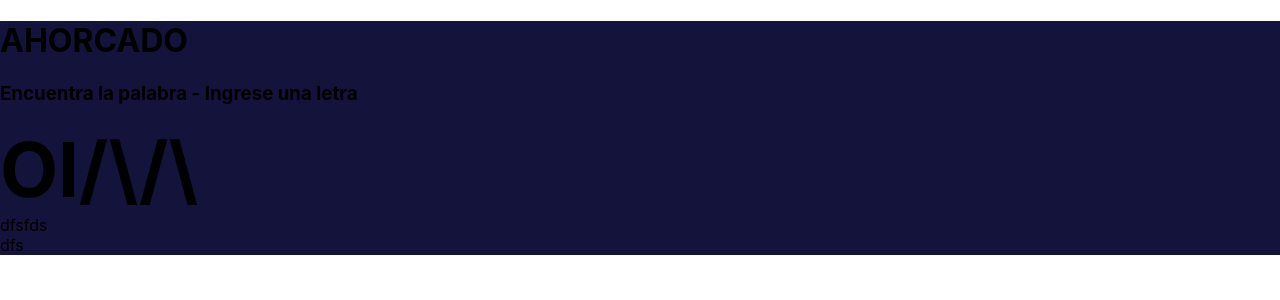
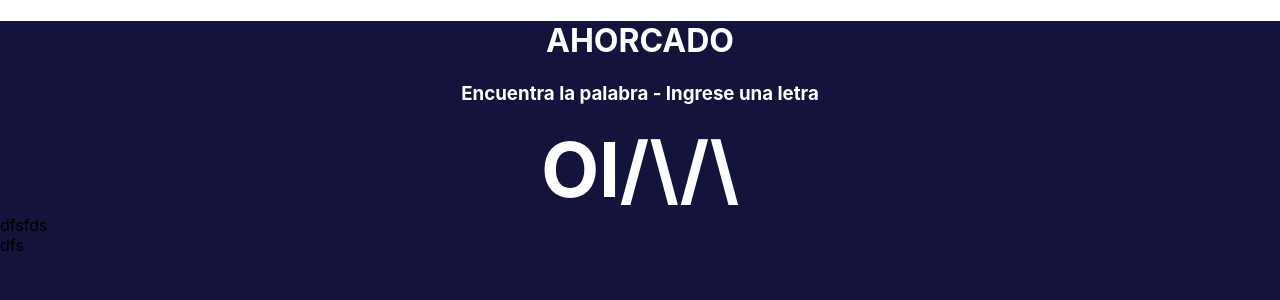
Before and after one commit to JuanDAristizabal/Parcial_Web, a React (Create React App) app: page / in a window 1280 px wide. Shown: the top 300 px of the page. Built offline with nearby package versions, Linux system fonts and the light colour scheme.

Commit message:
color fondo

```diff
--- a/src/App.css
+++ b/src/App.css
@@ -1,7 +1,18 @@
 .container{
 background-color: rgb(19, 19, 59);
+width: 100vw;
+height: 100vh;
 }
 
 div.cuerpo {
     font-size: 2cm;
 }
+
+.cuerpo{
+    color: white;
+    text-align: center;
+}
+.texto{
+    color: white;
+    text-align: center;
+}
```
